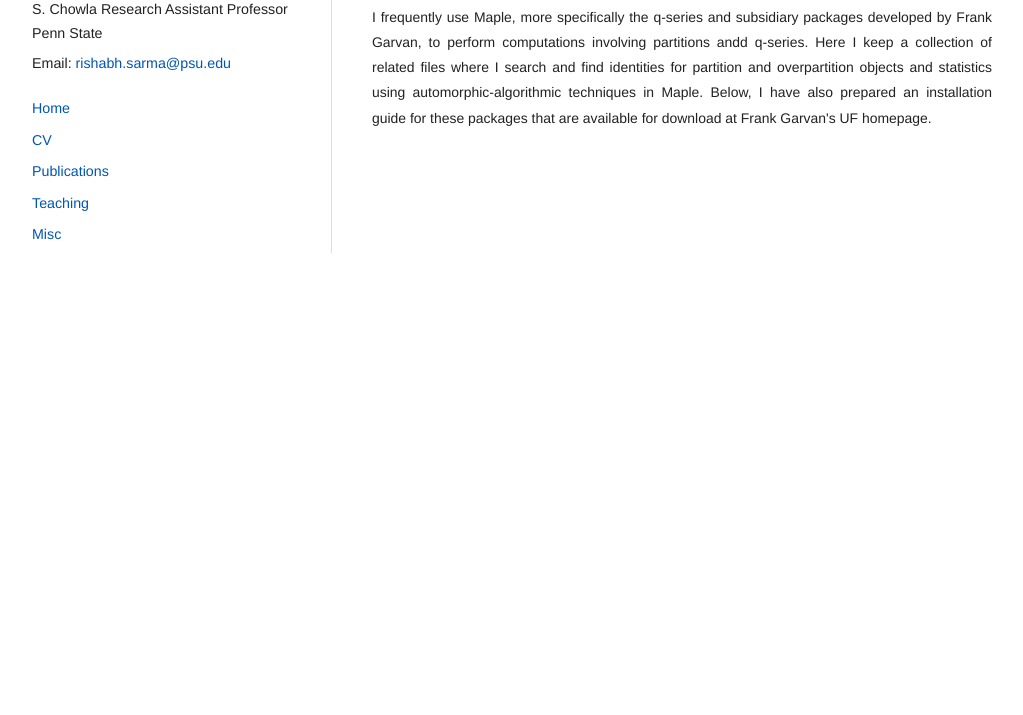
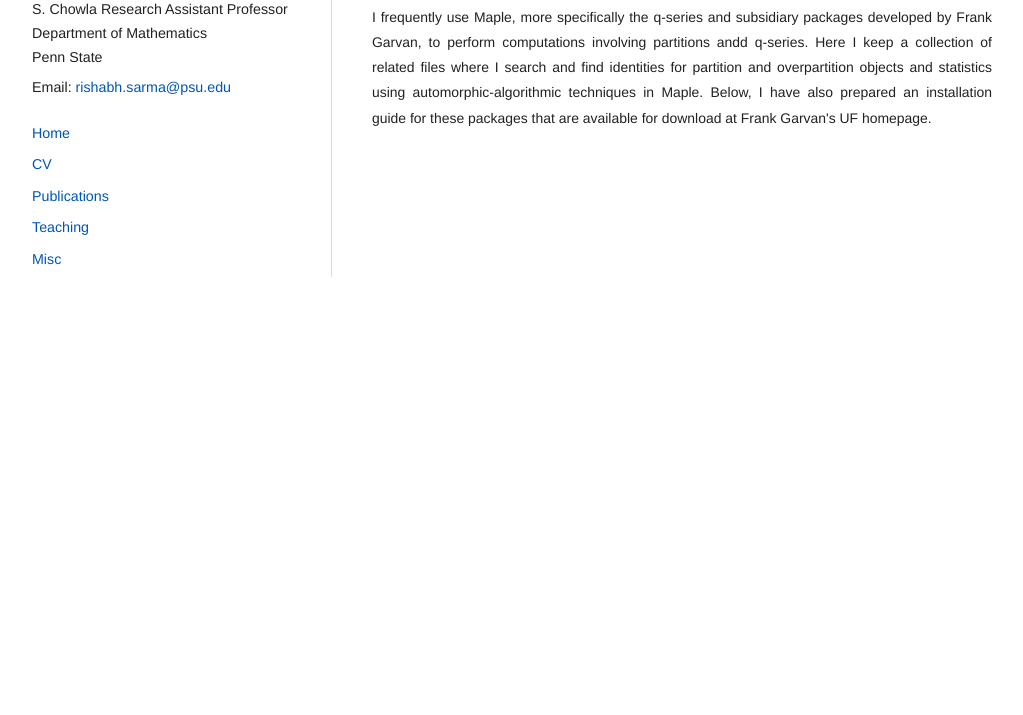
Before and after one commit to rishabh-sarma/rishabh-sarma.github.io, a plain HTML site: page other.html in a window 1280 px wide. Shown: the part 85-800 px from the top of the page, without its empty margins (128-1151 px from the left). Drawn offline with Linux system fonts and the light colour scheme.

Commit message:
Update other.html

```diff
--- a/other.html
+++ b/other.html
@@ -10,7 +10,7 @@
   <div class="container">
     <aside class="sidebar">
       <h1>Rishabh Sarma</h1>
-      <p>S. Chowla Research Assistant Professor<br>Penn State</p>
+      <p>S. Chowla Research Assistant Professor<br>Department of Mathematics<br>Penn State</p>
       <p>Email: <a href="mailto:rishabh.sarma@psu.edu">rishabh.sarma@psu.edu</a></p>
 
       <ul class="nav-links">
```
